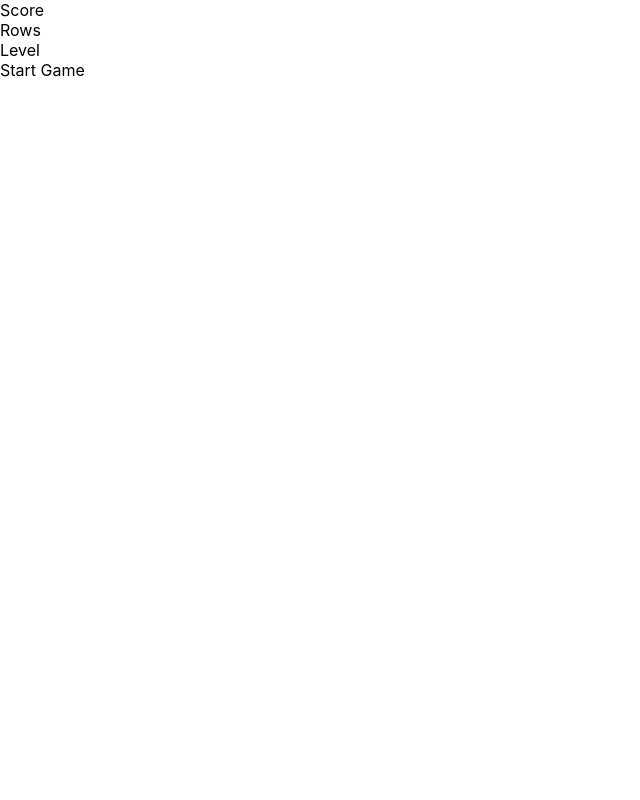
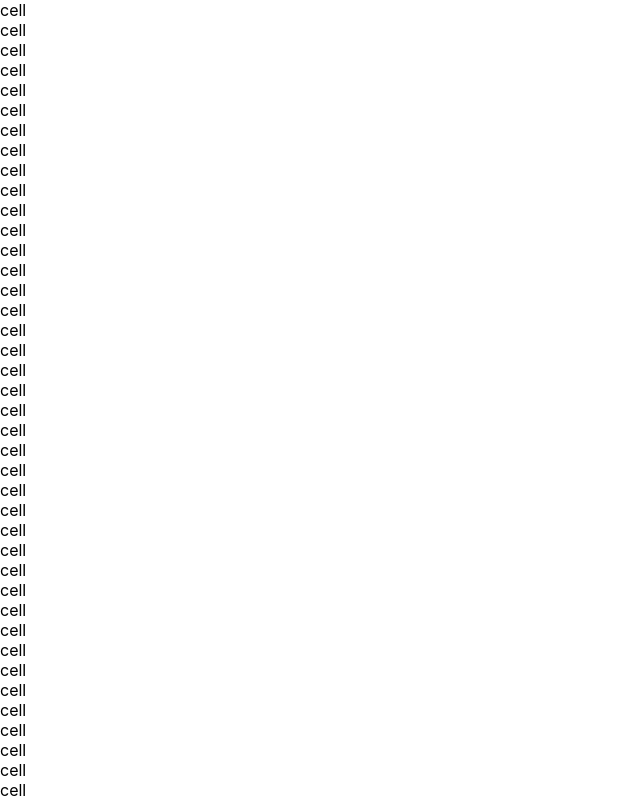
Before and after one commit to hjy0951/react-tetris-game, a React (Create React App) app: page / in a window 1280 px wide. Shown: the top 800 px of the page, without its empty margins (0-640 px from the left). Built offline with nearby package versions, Linux system fonts and the light colour scheme.

Commit message:
feat: tetris game이 보여질 stage 생성 로직 구현

```diff
--- a/src/components/Cell.tsx
+++ b/src/components/Cell.tsx
@@ -1,7 +1,11 @@
 import React from "react";
 
-const Cell = () => {
-  return <div />;
+interface CellProps {
+  type: [];
+}
+
+const Cell = ({ type }: CellProps) => {
+  return <div>cell</div>;
 };
 
 export default Cell;
--- a/src/components/Stage.tsx
+++ b/src/components/Stage.tsx
@@ -1,7 +1,26 @@
 import React from "react";
+import Cell from "./Cell";
 
-const Stage = () => {
-  return <div />;
+interface StageProps {
+  stage: [][][];
+}
+
+/*
+Cell의 key
+: Cell의 순서가 바뀌지 않고 인덱스가 변하지 않기 때문에
+  map 처리 순서를 계산하여 사용
+*/
+
+const Stage = ({ stage }: StageProps) => {
+  return (
+    <div>
+      {stage.map((row: [][][], y: number) =>
+        row.map((cell: [][], x: number) => {
+          return <Cell key={y * row.length + x} type={cell[0]} />;
+        })
+      )}
+    </div>
+  );
 };
 
 export default Stage;
--- a/src/components/Tetris.tsx
+++ b/src/components/Tetris.tsx
@@ -1,4 +1,7 @@
 import React from "react";
+
+// util
+import { createStage } from "../gameHelper";
 
 // Components
 import Stage from "./Stage";
@@ -8,7 +11,7 @@ import StartButton from "./StartButton";
 const Tetris = () => {
   return (
     <div>
-      <Stage />
+      <Stage stage={createStage()} />
       <div>
         <div>
           <Display text="Score" />
--- /dev/null
+++ b/src/gameHelper.ts
@@ -0,0 +1,9 @@
+// stage 생성
+export const STAGE_HEIGHT = 20;
+export const STAGE_WIDTH = 12;
+
+export const createStage = () => {
+  return Array.from({ length: STAGE_HEIGHT }, () =>
+    new Array(STAGE_WIDTH).fill([0, "clear"])
+  );
+};
```
